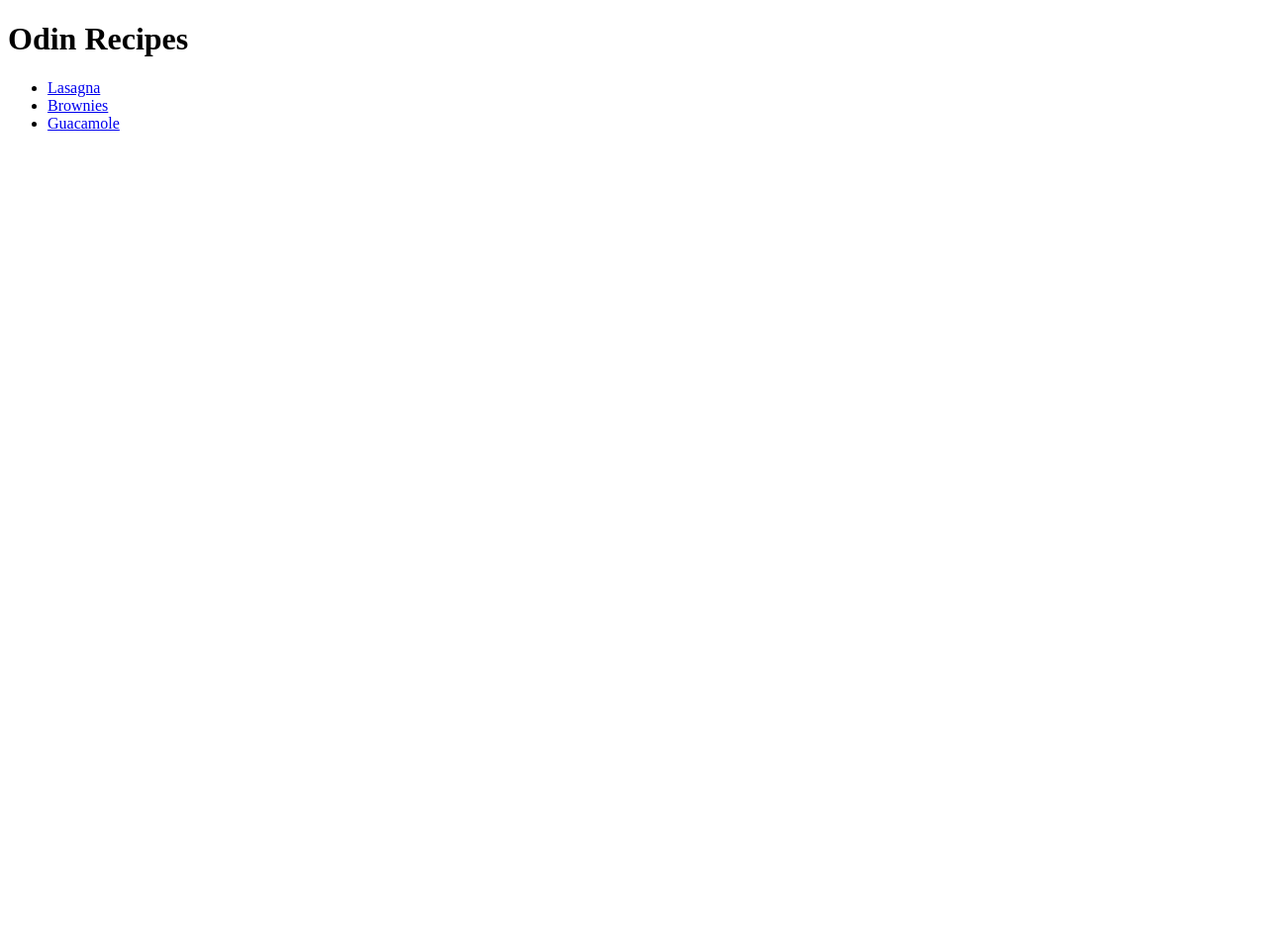
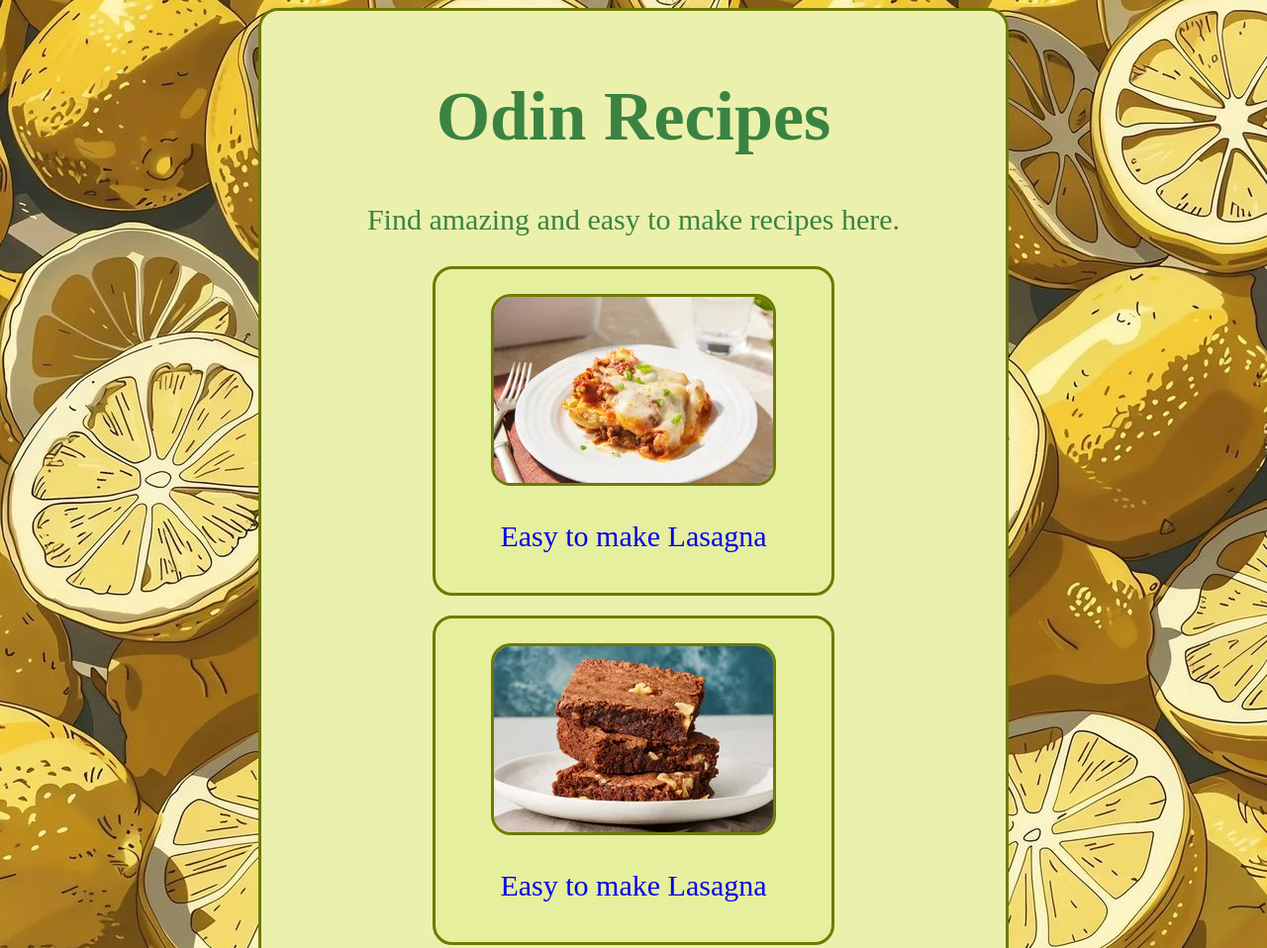
Before and after one commit to slepr66/odin_recipes, a plain HTML site: page index.html in a window 1280 px wide. Shown: the top 958 px of the page at 99% size. Before the commit the page ends 800 px from the top, so only its background shows below. Drawn offline with Linux system fonts and the light colour scheme.

Commit message:
Completely forgot to push to github so.. yeah

```diff
--- a/index.html
+++ b/index.html
@@ -3,13 +3,29 @@
     <head>
         <meta charset="UTF-8">
         <title>Odin Recipes</title>
+        <link rel="stylesheet" href="./styles.css">
     </head>
     <body>
-        <h1>Odin Recipes</h1>
-        <ul>
-            <li><a href="./recipes/lasagna.html">Lasagna</a></li>
-            <li><a href="./recipes/brownies.html">Brownies</a></li>
-            <li><a href="./recipes/guacamole.html">Guacamole</a></li>
-        </ul>
+        <div class="body-div">
+            <h1>Odin Recipes</h1>
+            <p>Find amazing and easy to make recipes here.</p>
+            <div class="container">
+                <a href="./recipes/lasagna.html">
+                    <div class="child-container">
+                        <img src="./images/lasagna.jpg"><p>Easy to make Lasagna</p>
+                    </div>
+                </a>
+                <a href="./recipes/brownies.html">
+                    <div class="child-container">
+                        <img src="./images/brownies.jpg"><p>Easy to make Lasagna</p>
+                    </div>
+                </a>
+                <a href="./recipes/guacamole.html">
+                    <div class="child-container">
+                        <img src="./images/guacamole.jpg"><p>Easy to make Lasagna</p>
+                    </div>
+                </a>
+            </div>
+        </div>
     </body>
 </html>
--- /dev/null
+++ b/styles.css
@@ -0,0 +1,66 @@
+body {
+    background-image: url(./images/background.jpg);
+}
+
+.body-div {
+    text-align: center;
+    margin-left: 20%;
+    margin-right: 20%;
+    max-width: 1200px;
+    border: 3px solid rgb(110, 122, 3);
+    border-radius: 20px;
+    background-color: rgb(235, 241, 172);
+    color: rgb(59, 131, 66);
+    padding: 20px;
+}
+
+ul, ol {
+    text-align: left;
+}
+
+h1 {
+    font-size: 70px;
+}
+
+li, p {
+    font-size: 30px;
+}
+
+a {
+    text-decoration: none;
+}
+
+img {
+    text-align: left;
+}
+
+button {
+    font-weight: bold;
+    border-radius: 30px;
+    width: 140px;
+    height: 40px;
+    font-size: 20px;
+    background-color: rgb(59, 131, 66);
+    border: none;
+}
+
+.child-container {
+    margin: 20px;
+    width: 400px;
+    margin-left: auto;
+    margin-right: auto;
+    background-color: rgba(188, 218, 20, 0.1);
+    padding-top: 25px;
+    padding-bottom: 10px;
+    border-radius: 20px;
+    border: 3px solid rgb(110, 122, 3);
+}
+
+img {
+    border: 3px solid rgb(110, 122, 3);
+    border-radius: 20px;
+}
+
+p {
+    text-decoration: none;
+}
```
Also changed, not shown: recipes/brownies.html (+4 -1 lines), recipes/guacamole.html (+4 -1 lines), recipes/lasagna.html (+4 -1 lines), images/background.jpg (added).
